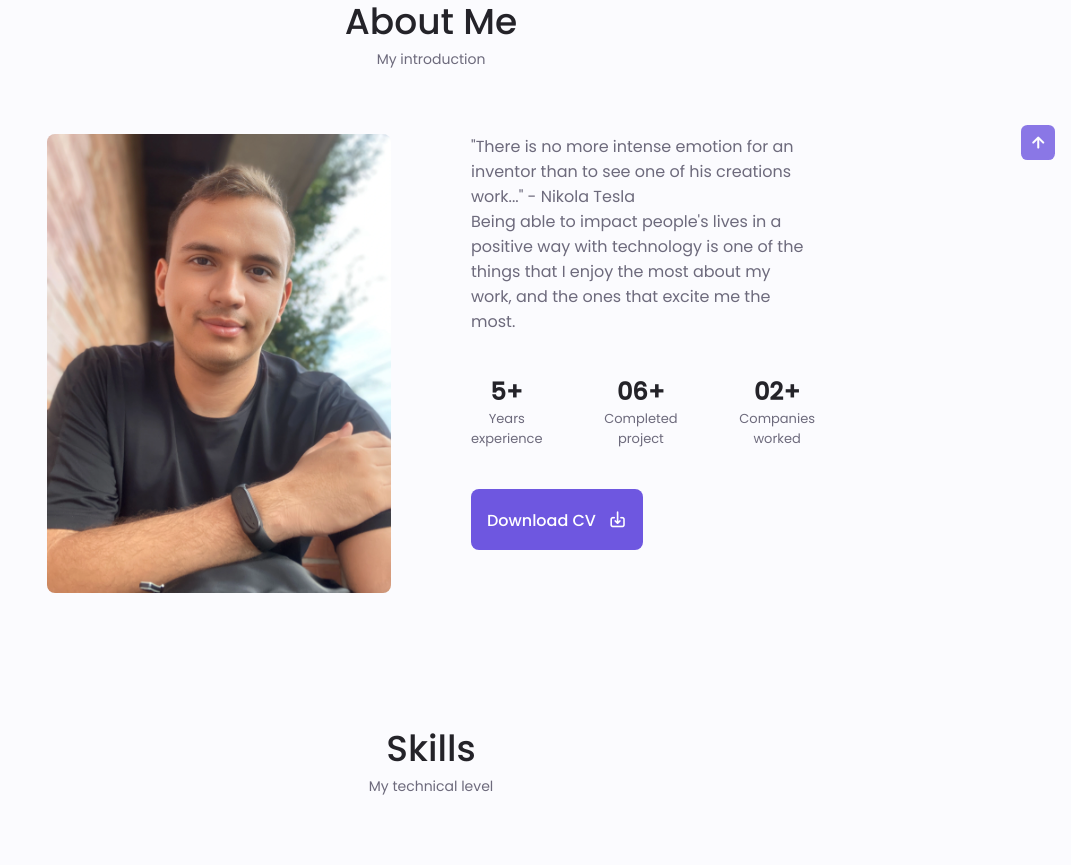
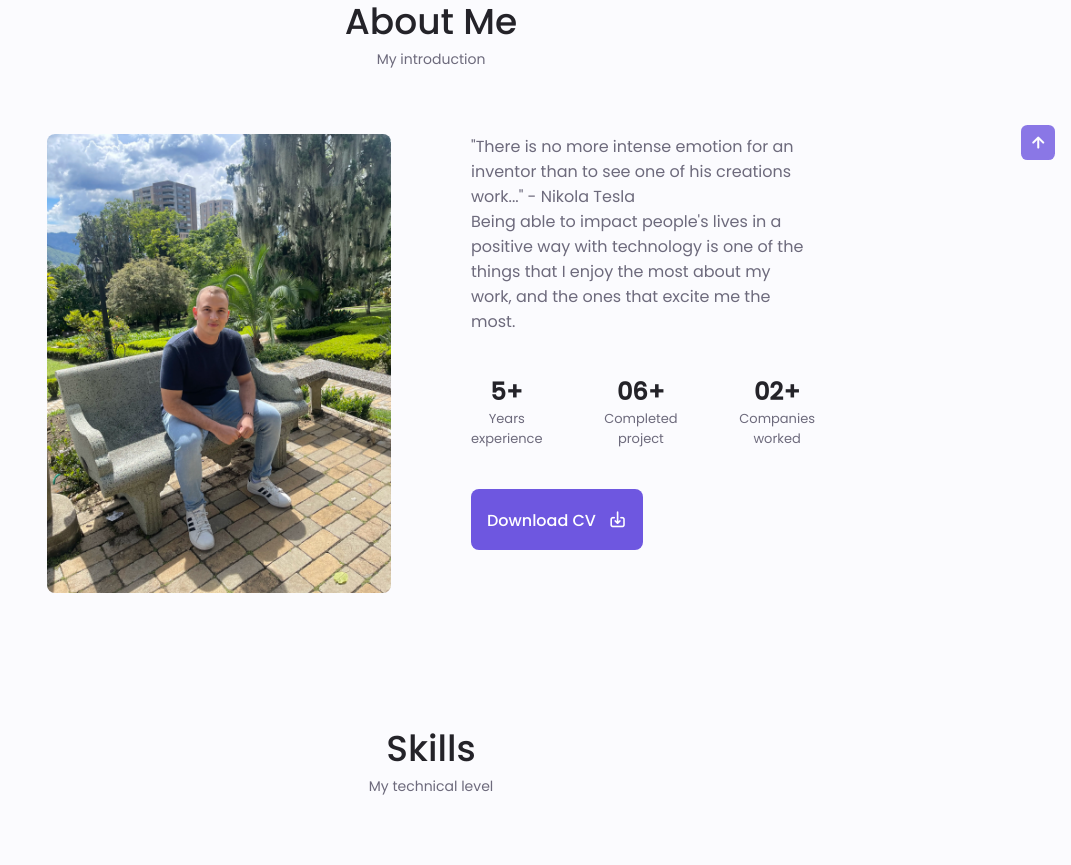
Before and after one commit to Jhonsebastianas/portafolio, a Next.js app: page / in a window 1280 px wide. Shown: the part 800-1665 px from the top of the page, without its empty margins (209-1280 px from the left). Built offline with nearby package versions, Linux system fonts and the light colour scheme.

Commit message:
new photos - 16/07/2024, 02:23 p.m.

```diff
--- a/src/components/sections/AboutNew.jsx
+++ b/src/components/sections/AboutNew.jsx
@@ -54,7 +54,7 @@ const About = () => {
             <h2 className="section__title">About Me</h2>
             <span className="section__subtitle">My introduction</span>
             <StyledAboutContainer className="about__container container grid">
-                <img src="images/about.webp" alt="sebastian_img" className="about__img" />
+                <img src="images/about_2.webp" alt="sebastian_img" className="about__img" />
                 <div className="about__data">
                     <p className="about__description">
                         "There is no more intense emotion for an inventor than to see one of his creations work..." - Nikola Tesla
--- a/src/components/sections/Home.jsx
+++ b/src/components/sections/Home.jsx
@@ -33,7 +33,7 @@ const StyledHomeContainer = StyledComponents.div`
     }
 
     .home__blob-img {
-        width: 170px;
+        width: 250px;
     }
 
     .home__data {
@@ -93,7 +93,7 @@ const Home = () => {
                                     129.362C2.45775 97.8511 -7.48481 59.1033 6.67581 34.5279C20.9871 10.1032 59.7028
                                     -0.149132 97.9666 0.00163737C136.23 0.303176 174.193 10.857 190.312 36.4879Z"
                                 />
-                                <image className="home__blob-img" x='12' y='18' xlinkHref="/images/perfil.webp" />
+                                <image className="home__blob-img" x='-27' y='-45' xlinkHref="/images/perfil_2.png" />
                                 {/* <image className="home__blob-img" xlinkHref="/images/FotoPersonal.jpg" /> */}
                             </g>
                         </svg>
```
Also changed, not shown: public/images/about_2.webp (added), 1 other file (tests, documents, lock files or other folders).
